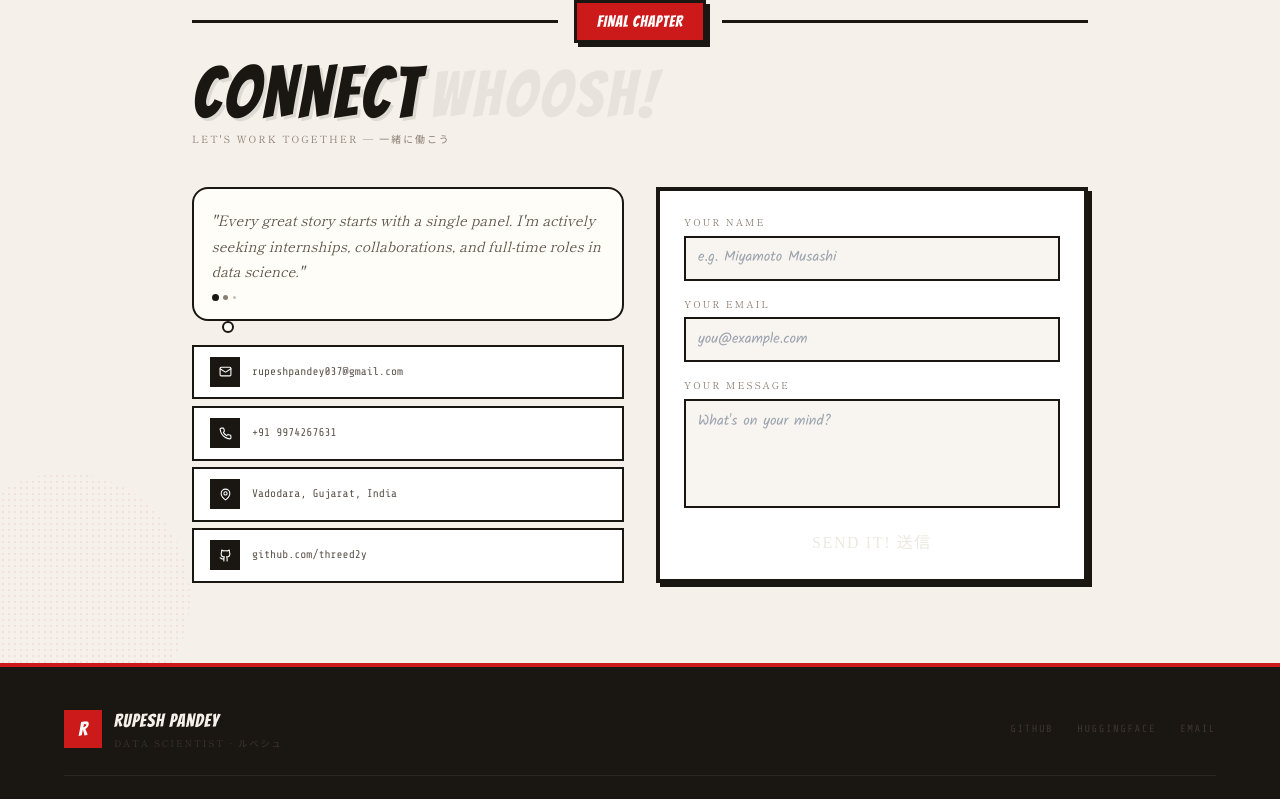
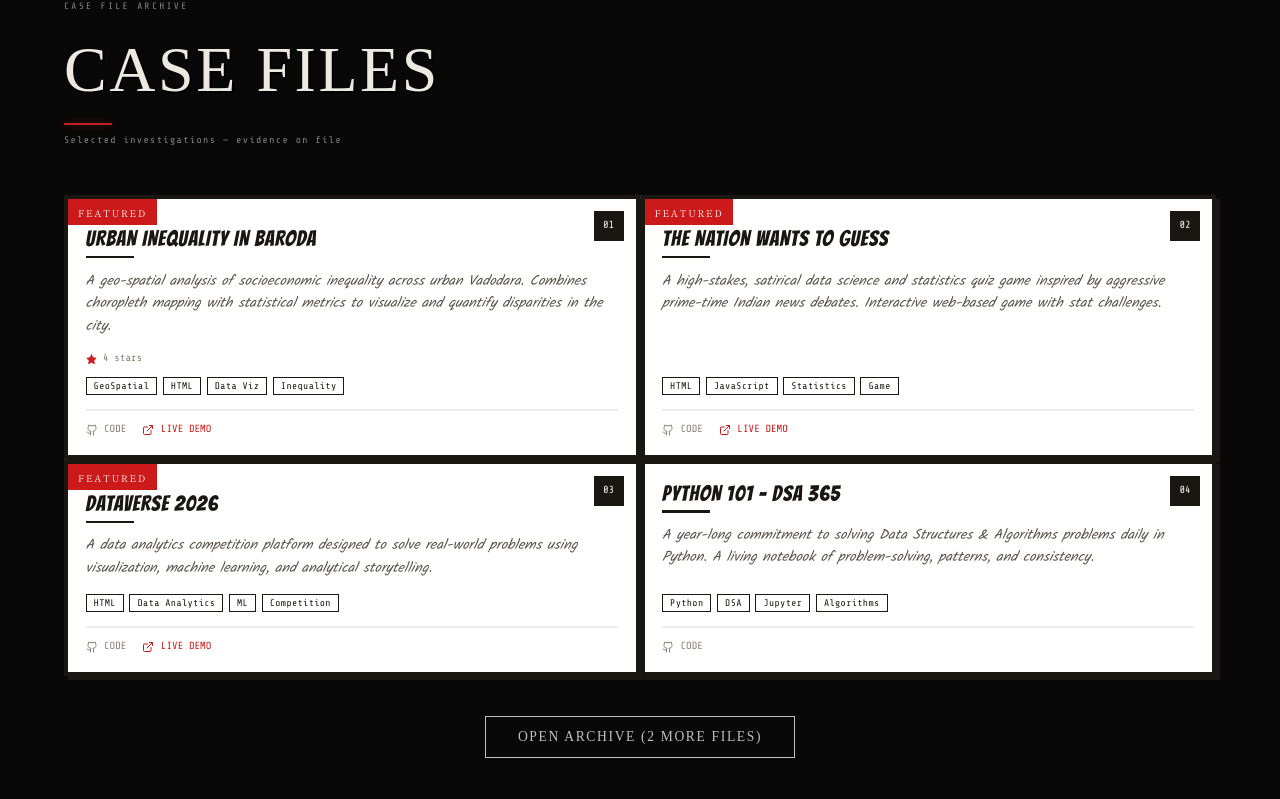
Before and after one commit to threed2y/threed2y, a React (Vite) app: page / in a window 1280 px wide. Shown: the part 3719-4518 px from the top of the page. Built offline with nearby package versions, Linux system fonts and the light colour scheme; no server answers.

Commit message:
Rename Contact component to Projects and update layout

```diff
--- a/src/components/Contact.jsx
+++ b/src/components/Contact.jsx
@@ -1,111 +1,39 @@
+import { useState } from 'react';
 import { motion } from 'framer-motion';
-import { Mail, Phone, MapPin, Github } from 'lucide-react';
-import { personal } from '../data';
+import ProjectCard from './ProjectCard';
+import { projects } from '../data';
 
-export default function Contact() {
+export default function Projects() {
+  const [showAll, setShowAll] = useState(false);
+  const displayed = showAll ? projects : projects.slice(0, 4);
+
   return (
-    <section id="contact" style={{ background:'#f5f1ea', padding:'5rem 1.5rem', position:'relative', overflow:'hidden' }}>
-      <div style={{
-        position:'absolute', bottom:'-60px', left:'-60px', width:250, height:250, borderRadius:'50%',
-        backgroundImage:'radial-gradient(circle,#cc1a1a 1px,transparent 1px)', backgroundSize:'6px 6px', opacity:.07, pointerEvents:'none',
-      }}/>
-      <div style={{ maxWidth:'56rem', margin:'0 auto', position:'relative' }}>
+    <section id="projects" style={{ background: '#080808', padding: '5rem 1.5rem', position: 'relative', overflow: 'hidden' }}>
+      <div className="scanlines" style={{ position: 'absolute', inset: 0, opacity: 0.2, pointerEvents: 'none' }}/>
+      <div style={{ maxWidth: '72rem', margin: '0 auto', position: 'relative' }}>
 
-        <motion.div initial={{ opacity:0, y:20 }} whileInView={{ opacity:1, y:0 }} viewport={{ once:true }} style={{ marginBottom:'2.5rem' }}>
-          <div style={{ display:'flex', alignItems:'center', gap:'1rem', marginBottom:'1rem' }}>
-            <div style={{ flex:1, height:'2.5px', background:'#1a1612' }}/>
-            <div style={{ background:'#cc1a1a', border:'3px solid #1a1612', boxShadow:'4px 4px 0 #1a1612', padding:'.4rem 1.25rem' }}>
-              <span style={{ fontFamily:"'Bangers',cursive", color:'white', fontSize:'1rem', letterSpacing:'.05em' }}>FINAL CHAPTER</span>
-            </div>
-            <div style={{ flex:1, height:'2.5px', background:'#1a1612' }}/>
-          </div>
-          <div style={{ display:'flex', alignItems:'flex-end', flexWrap:'wrap', gap:'.5rem' }}>
-            <h2 style={{ fontFamily:"'Bangers',cursive", fontSize:'clamp(2.8rem,7vw,4.5rem)', lineHeight:.95, color:'#1a1612', letterSpacing:'.04em', textShadow:'3px 3px 0 rgba(10,8,6,.1)', margin:0 }}>CONNECT</h2>
-            <span style={{ fontFamily:"'Bangers',cursive", fontSize:'clamp(2.5rem,6vw,4rem)', color:'rgba(10,8,6,.06)', letterSpacing:'.06em', lineHeight:1 }}>WHOOSH!</span>
-          </div>
-          <div style={{ fontFamily:"'Shippori Mincho',serif", fontSize:'.62rem', letterSpacing:'.2em', textTransform:'uppercase', color:'#8a7d72', marginTop:'.3rem' }}>Let's work together — 一緒に働こう</div>
+        <motion.div initial={{ opacity: 0, y: 20 }} whileInView={{ opacity: 1, y: 0 }} viewport={{ once: true }} style={{ marginBottom: '3rem' }}>
+          <div style={{ fontFamily: "'Share Tech Mono', monospace", fontSize: '0.58rem', color: '#888', letterSpacing: '0.25em', marginBottom: '0.5rem' }}>CASE FILE ARCHIVE</div>
+          <h2 style={{ fontFamily: "'Special Elite', cursive", fontSize: 'clamp(2.5rem, 6vw, 4rem)', color: '#ede9e0', letterSpacing: '0.04em', textShadow: '2px 2px 0 #000', margin: '0 0 0.3rem' }}>
+            CASE FILES
+          </h2>
+          <div style={{ width: '3rem', height: 2, background: '#c41e1e', boxShadow: '0 0 8px rgba(196,30,30,0.5)', marginBottom: '0.5rem' }}/>
+          <p style={{ fontFamily: "'Share Tech Mono', monospace", fontSize: '0.6rem', color: '#888', letterSpacing: '0.15em' }}>Selected investigations — evidence on file</p>
         </motion.div>
 
-        <div style={{ display:'grid', gridTemplateColumns:'1fr 1fr', gap:'2rem', alignItems:'start' }} className="contact-grid">
+        <div style={{ display: 'grid', gridTemplateColumns: 'repeat(2, 1fr)', gap: '1px', background: '#282828' }} className="proj-grid">
+          {displayed.map((project, i) => <ProjectCard key={project.title} project={project} index={i} />)}
+        </div>
 
-          {/* Left */}
-          <motion.div initial={{ opacity:0, x:-18 }} whileInView={{ opacity:1, x:0 }} viewport={{ once:true }}>
-            <div style={{ background:'#fffdf8', border:'2.5px solid #1a1612', borderRadius:16, padding:'1.1rem', marginBottom:'1.5rem', position:'relative' }}>
-              <div style={{ position:'absolute', bottom:-14, left:28, width:12, height:12, background:'#fffdf8', border:'2.5px solid #1a1612', borderRadius:'50%' }}/>
-              <p style={{ fontFamily:"'Shippori Mincho',serif", fontStyle:'italic', fontSize:'.9rem', color:'#5c534a', lineHeight:1.8, margin:0 }}>
-                "Every great story starts with a single panel. I'm actively seeking internships, collaborations, and full-time roles in data science."
-              </p>
-              <div style={{ display:'flex', alignItems:'center', gap:'.3rem', marginTop:'.6rem' }}>
-                <span style={{ width:7, height:7, borderRadius:'50%', background:'#1a1612', display:'inline-block' }}/>
-                <span style={{ width:5, height:5, borderRadius:'50%', background:'#8a7d72', display:'inline-block' }}/>
-                <span style={{ width:3, height:3, borderRadius:'50%', background:'#c8bfb4', display:'inline-block' }}/>
-              </div>
-            </div>
-
-            <div style={{ display:'flex', flexDirection:'column', gap:'.4rem' }}>
-              {[
-                { Icon:Mail,   label:personal.email,        href:'mailto:'+personal.email },
-                { Icon:Phone,  label:personal.phone,        href:'tel:'+personal.phone },
-                { Icon:MapPin, label:personal.location,     href:null },
-                { Icon:Github, label:'github.com/threed2y', href:personal.github },
-              ].map(({ Icon, label, href }) => (
-                <div key={label} style={{ display:'flex', alignItems:'center', gap:'.75rem', padding:'.65rem 1rem', background:'#fff', border:'2.5px solid #1a1612', transition:'border-color .18s' }}
-                  onMouseEnter={e => e.currentTarget.style.borderColor='#cc1a1a'}
-                  onMouseLeave={e => e.currentTarget.style.borderColor='#1a1612'}
-                >
-                  <div style={{ width:30, height:30, background:'#1a1612', display:'flex', alignItems:'center', justifyContent:'center', flexShrink:0, transition:'background .18s' }}
-                    onMouseEnter={e => e.currentTarget.style.background='#cc1a1a'}
-                    onMouseLeave={e => e.currentTarget.style.background='#1a1612'}
-                  >
-                    <Icon size={13} color="white"/>
-                  </div>
-                  {href
-                    ? <a href={href} target={href.startsWith('http')?'_blank':undefined} rel="noopener noreferrer"
-                        style={{ fontFamily:"'Share Tech Mono',monospace", fontSize:'.7rem', color:'#5c534a', textDecoration:'none', transition:'color .18s' }}
-                        onMouseEnter={e => e.currentTarget.style.color='#cc1a1a'}
-                        onMouseLeave={e => e.currentTarget.style.color='#5c534a'}
-                      >{label}</a>
-                    : <span style={{ fontFamily:"'Share Tech Mono',monospace", fontSize:'.7rem', color:'#5c534a' }}>{label}</span>
-                  }
-                </div>
-              ))}
-            </div>
-          </motion.div>
-
-          {/* Right — form */}
-          <motion.div initial={{ opacity:0, x:18 }} whileInView={{ opacity:1, x:0 }} viewport={{ once:true }}>
-            <form onSubmit={e => { e.preventDefault(); window.location.href='mailto:'+personal.email; }}
-              style={{ background:'#fff', border:'4px solid #1a1612', boxShadow:'4px 4px 0 #1a1612', padding:'1.5rem', display:'flex', flexDirection:'column', gap:'1rem' }}
-            >
-              {[
-                { id:'name',  label:'YOUR NAME',  type:'text',  ph:'e.g. Miyamoto Musashi' },
-                { id:'email', label:'YOUR EMAIL', type:'email', ph:'you@example.com' },
-              ].map(f => (
-                <div key={f.id}>
-                  <label style={{ fontFamily:"'Shippori Mincho',serif", fontSize:'.6rem', letterSpacing:'.2em', textTransform:'uppercase', color:'#8a7d72', display:'block', marginBottom:'.4rem' }}>{f.label}</label>
-                  <input type={f.type} required placeholder={f.ph}
-                    style={{ width:'100%', border:'2px solid #1a1612', background:'#f8f5f0', padding:'.6rem .75rem', fontFamily:"'Kalam',cursive", fontSize:'.9rem', color:'#1a1612', boxSizing:'border-box', outline:'none', transition:'box-shadow .18s' }}
-                    onFocus={e => e.currentTarget.style.boxShadow='3px 3px 0 #1a1612'}
-                    onBlur={e => e.currentTarget.style.boxShadow='none'}
-                  />
-                </div>
-              ))}
-              <div>
-                <label style={{ fontFamily:"'Shippori Mincho',serif", fontSize:'.6rem', letterSpacing:'.2em', textTransform:'uppercase', color:'#8a7d72', display:'block', marginBottom:'.4rem' }}>YOUR MESSAGE</label>
-                <textarea rows={4} required placeholder="What's on your mind?"
-                  style={{ width:'100%', border:'2px solid #1a1612', background:'#f8f5f0', padding:'.6rem .75rem', fontFamily:"'Kalam',cursive", fontSize:'.9rem', color:'#1a1612', resize:'none', boxSizing:'border-box', outline:'none', transition:'box-shadow .18s' }}
-                  onFocus={e => e.currentTarget.style.boxShadow='3px 3px 0 #1a1612'}
-                  onBlur={e => e.currentTarget.style.boxShadow='none'}
-                />
-              </div>
-              <button type="submit" className="btn-manga" style={{ width:'100%', textAlign:'center', fontSize:'1rem', letterSpacing:'.1em' }}>
-                SEND IT! 送信
-              </button>
-            </form>
-          </motion.div>
-        </div>
+        {!showAll && projects.length > 4 && (
+          <div style={{ textAlign: 'center', marginTop: '2.5rem' }}>
+            <button onClick={() => setShowAll(true)} className="btn-noir">
+              OPEN ARCHIVE ({projects.length - 4} MORE FILES)
+            </button>
+          </div>
+        )}
       </div>
-      <style>{`@media(max-width:700px){.contact-grid{grid-template-columns:1fr !important;}}`}</style>
+      <style>{`@media(max-width:640px){.proj-grid{grid-template-columns:1fr !important;}}`}</style>
     </section>
   );
 }
```
